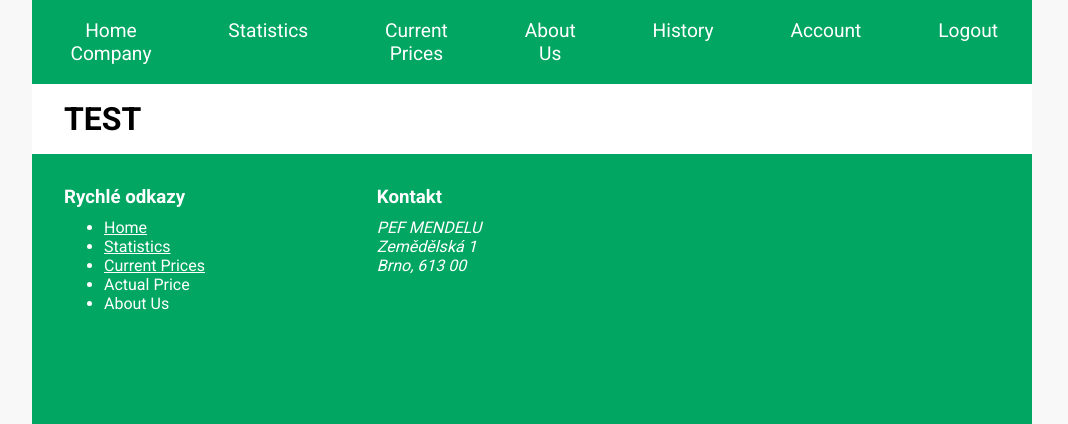
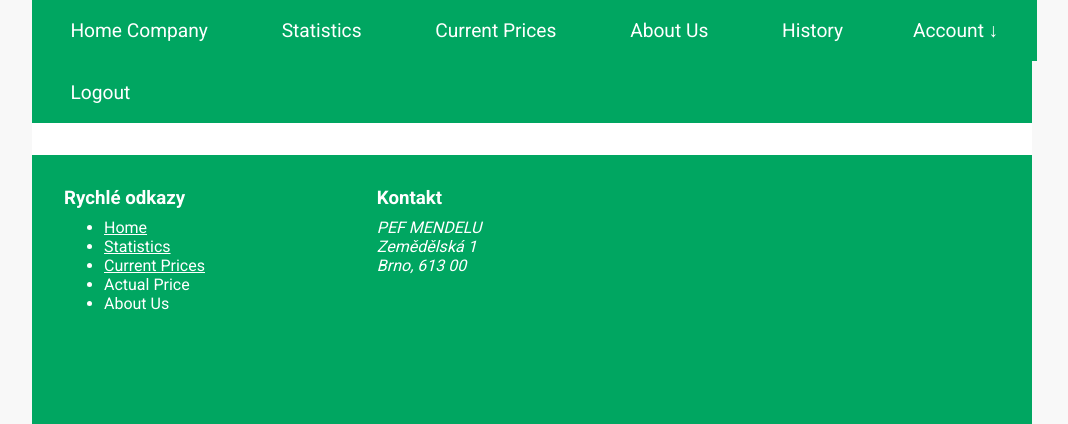
Before and after one commit to MartinWeiss01/flask_vwaproj, a Flask app: page / in a window 1280 px wide. Shown: the top 424 px of the page, without its empty margins (108-1176 px from the left). Run offline with Flask 2, Linux system fonts and the light colour scheme; the visitor is signed in with stand-in values (Sample User, id 1).

Commit message:
- navigation(not final)

```diff
--- a/static/css/styles.css
+++ b/static/css/styles.css
@@ -53,7 +53,7 @@ a.active {
 
 p {
   text-align: justify;
-  font-size: 1em;
+  font-size: 1.2em;
 }
 
 img.left-image {
@@ -216,15 +216,54 @@ input[type="button"],
 nav {
   background: var(--base-color);
   display: flex;
+
   justify-content: space-between;
   width: 100%;
+
 }
+nav ul {
+			    padding:0;
+			    margin:0;
+			    list-style: none;
+			    position: relative;
+       }
 
+nav ul li {
+			    margin: 0px -7px 0 0;
+			    display:inline-block;
+                background-color:var(--base-color) ;
+			    }
+
+nav ul ul {
+			    display: none;
+			    position: absolute;
+			    top: 100%;
+                z-index: 10;
+			}
+nav ul ul ul {
+			    position: absolute;
+			    top:0;
+			    left:100%;
+		}
+li > a:after { content:  ' ↓'; }
+		li > a:only-child:after { content: ''; }
+
+nav ul li:hover > ul {
+			    display:inherit;
+			}
+
+
+nav ul ul li {
+			    min-width:170px;
+			    float:none;
+			    display:list-item;
+			    position: relative;
+			}
 nav a {
   color: white;
   font-size: 1.2em;
   display: block;
-  text-align: center;
+  text-alig0n: center;
   text-decoration: none;
   padding: 1em 2em;
 }
@@ -468,6 +507,36 @@ footer a {
   background: #c82333;
 }
 
+
+
+
+.parent > div {
+
+    float: left;
+    width: 23.5%;
+    margin-right: 2%;
+    padding: 10px;
+
+    -webkit-box-sizing: border-box;
+    -moz-box-sizing: border-box;
+    box-sizing: border-box;
+}
+
+.child {
+
+
+    padding: 10px;
+    float: left;
+    width: 23.5%;
+    margin-right: 2%;
+    -webkit-box-sizing: border-box;
+    -moz-box-sizing: border-box;
+    box-sizing: border-box;
+}
+.child:last-child {
+    margin-right: 0;
+}
+
 .side-by-side {
     display: flex;
     justify-content: space-between;
--- a/templates/history.html
+++ b/templates/history.html
@@ -11,14 +11,14 @@
           <th>Material</th>
           <th>Price</th>
           <th> Weight</th>
-          <th class="column-right-align"> Date </th>
+          <th class="column-right-align"> Date of collect </th>
         </tr>
       </thead>
            <tbody>
         {% for collect in collections %}
         <tr>
           <td>{{ collect.name }}</td>
-          <td>{{ "%.2f"|format(collect.pricePerUnit) }} Kč</td>
+          <td>{{ "%.2f"|format(collect.total_price) }} Kč</td>
           <td>{{ "%.2f"|format(collect.weight) }} Kg<td>
           <td class="column-right-align" title="{{ collect.received }}" data-dateformatter="true">{{
             collect.received }}</td>
--- a/templates/homepage/index.html
+++ b/templates/homepage/index.html
@@ -1,6 +1,11 @@
 {% extends 'main.html' %}
 {% block content %}
-<body>
-<h1>TEST</h1>
-</body>
+
+
+
+
+
+
+
+
 {% endblock %}
--- a/templates/main.html
+++ b/templates/main.html
@@ -62,6 +62,7 @@
       element.innerText = date.toLocaleString();
     });
   </script>
+
 </body>
 
 </html>
--- a/templates/nav.html
+++ b/templates/nav.html
@@ -3,17 +3,29 @@
     <i class="fa-solid fa-bars"></i>
 </div>
 <nav id="nav">
-    <a href="{{url_for('homepage.index')}}">Home Company</a>
-    <a href="{{url_for('view_all_stats')}}">Statistics</a>
-    <a href="{{url_for('view_current_prices')}}">Current Prices</a>
-    <a>About Us</a>
+    <ul>
+   <li> <a href="{{url_for('homepage.index')}}">Home Company</a></li>
+  <li>   <a href="{{url_for('view_all_stats')}}">Statistics</a></li>
+   <li>  <a href="{{url_for('view_current_prices')}}">Current Prices</a></li>
+
+
+
+   <li>  <a>About Us</a></li>
     {% if session['authenticated'] %}
-    <a href="{{url_for('account.history')}}">History</a>
-    <a href="{{url_for('account.account')}}">Account</a>
-    <a href="{{url_for('auth.signout')}}">Logout</a>
+   <li>  <a href="{{url_for('account.history')}}">History</a>
+   <li>  <a href="{{url_for('account.account')}}">Account</a>
+    {% if session['role'] == 'admin' %}
+        <ul>
+        <li>  <a href="{{url_for('admin.materials.update_prices')}}">Update Price</a></li>
+        <li>  <a href="{{url_for('admin.accounts.manage_accounts')}}">Manage Accounts</a></li>
+        </ul>
+    {% endif %}
+   </li>
+   <li>  <a href="{{url_for('auth.signout')}}">Logout</a></li>
+
     {% else %}
-    <a href="{{url_for('auth.sign_in')}}">Sign in</a>
+   <li>  <a href="{{url_for('auth.sign_in')}}">Sign in</a></li>
     {% endif %}
-    </div>
+    </ul>
 </nav>
 {% endblock%}
```
